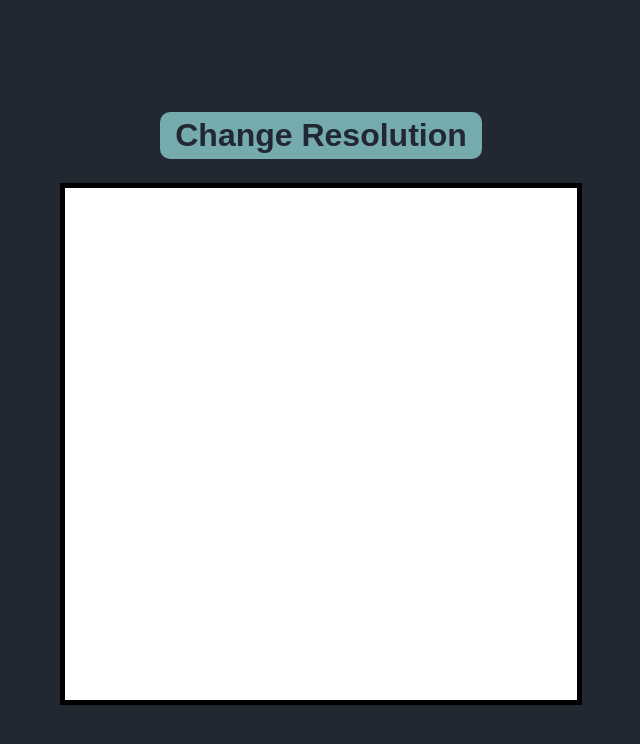
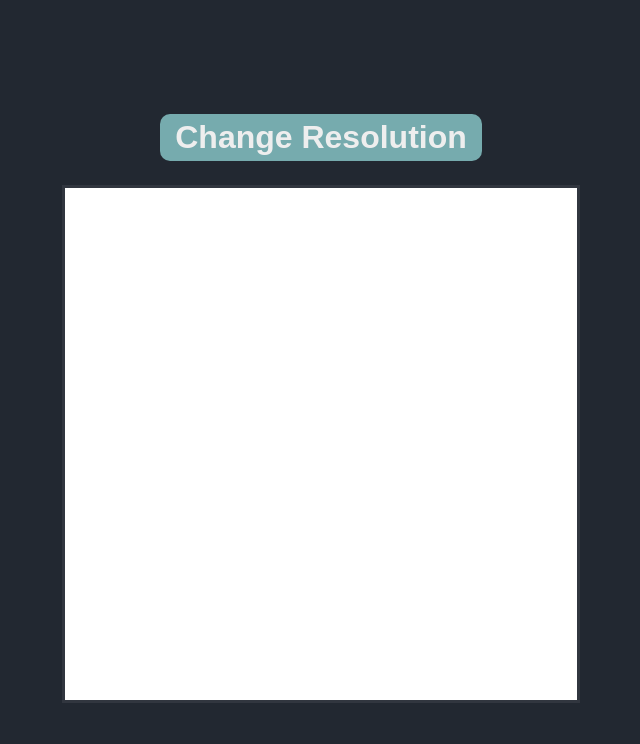
Before and after one commit to AlphaN00b/Etch-a-sketch, a plain HTML site: page index.html in a window 1280 px wide. Shown: the whole page, without its empty margins (327-967 px from the left). Drawn offline with Linux system fonts and the light colour scheme.

Commit message:
changed colors

```diff
--- a/styles.css
+++ b/styles.css
@@ -15,6 +15,7 @@ body {
     width: 512px;
     border: solid 5px;
     background-color: white;
+    border: solid #31363F;
 }
 .square {
     margin: 0px;
@@ -29,7 +30,7 @@ button {
     font-size: 32px;
     font-family: Arial, Helvetica, sans-serif;
     font-weight: bold;
-    color: #222831;
+    color: #EEEEEE;
     padding: 5px 15px;
     border: #31363F;
     border-radius: 10px;
```
